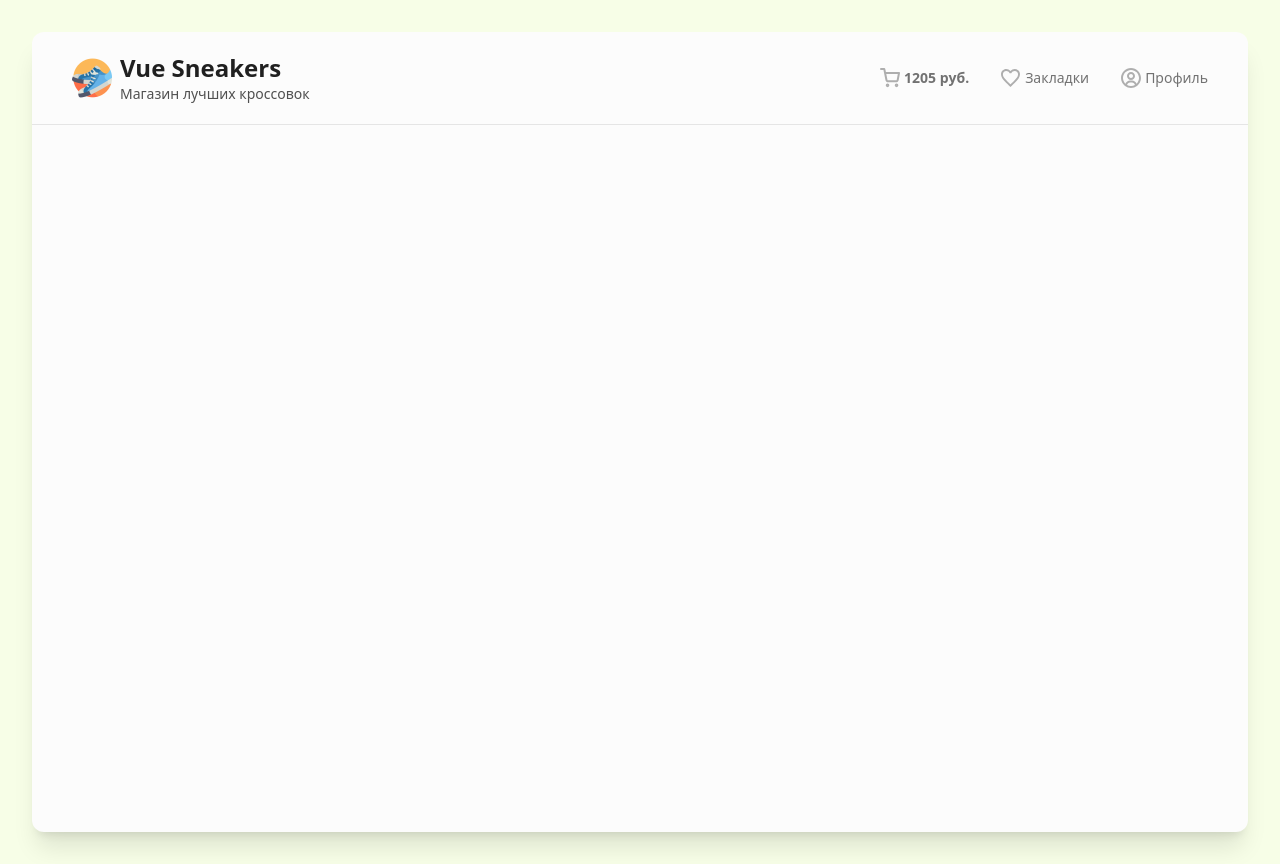
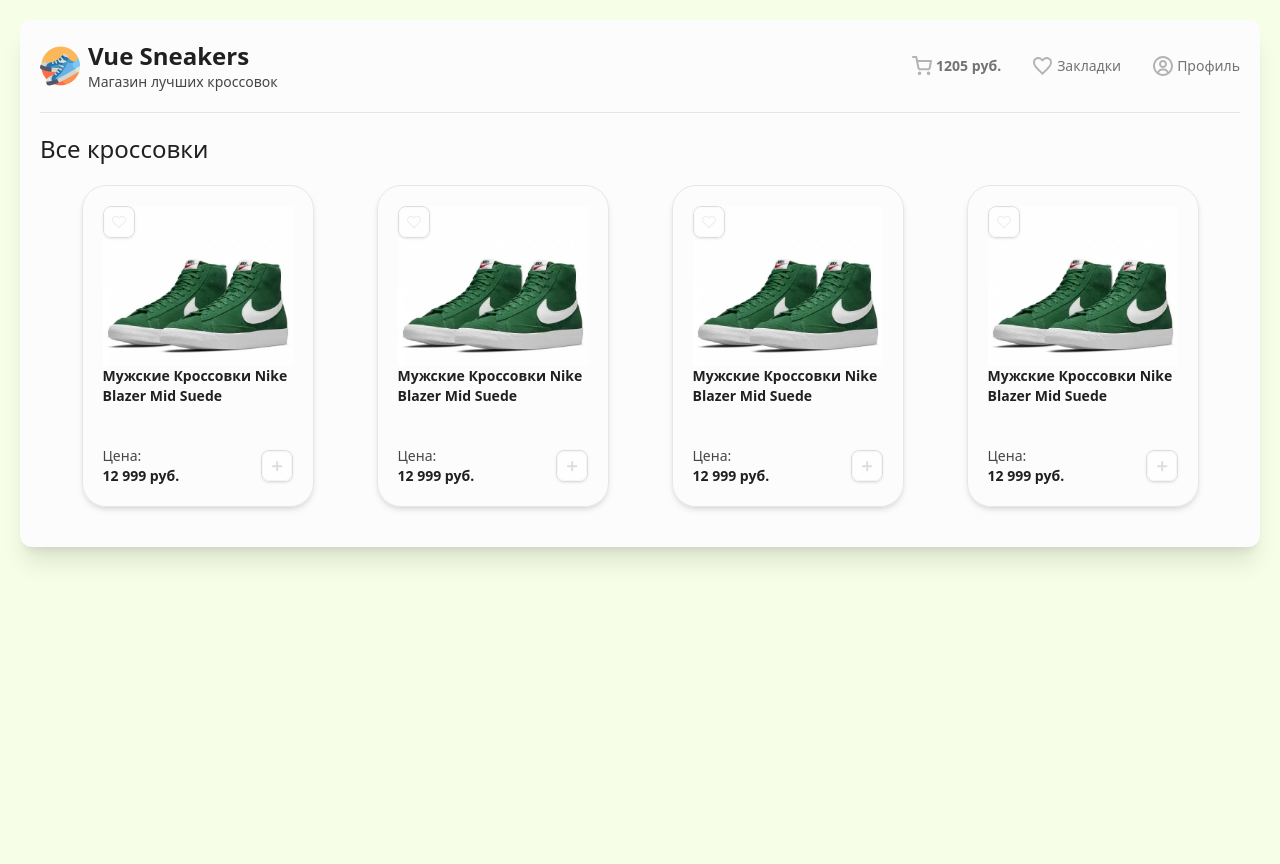
Before and after one commit to ArmanGrigorian/vue-Sneakers, a Vue app: page / in a window 1280 px wide. After the commit the page ends 800 px from the top, so only its background shows below. Built offline with nearby package versions, Linux system fonts and the light colour scheme.

Commit message:
completed styling the card component
modified:   index.html
modified:   src/App.vue
modified:   src/components/MyHeader.vue
new file:   src/components/SneakerCard.vue
new file:   src/components/SneakersSection.vue
modified:   tailwind.config.js

```diff
--- a/index.html
+++ b/index.html
@@ -7,7 +7,7 @@
   <title>Sneakers</title>
 </head>
 
-<body class="bg-customMainBg p-8 max-md:p-3">
+<body class="bg-customMainBg p-5 max-md:p-3">
   <div id="app"></div>
   <script type="module" src="/src/main.js"></script>
 </body>
--- a/src/App.vue
+++ b/src/App.vue
@@ -1,9 +1,11 @@
 <script setup>
 import MyHeader from './components/MyHeader.vue'
+import SneakersSection from './components/SneakersSection.vue'
 </script>
 
 <template>
-  <main class="max-w-[1440px] min-h-[100dvh] mx-auto bg-customWhite rounded-xl shadow-xl">
+  <main class="max-w-[1440px] mx-auto bg-customWhite rounded-xl shadow-xl">
     <MyHeader />
+    <SneakersSection />
   </main>
 </template>
--- a/src/components/MyHeader.vue
+++ b/src/components/MyHeader.vue
@@ -2,32 +2,32 @@
 
 <template>
   <header
-    class="flex justify-between items-center border-b border-neutral-200 px-10 py-5 max-md:px-5 max-md:py-4 max-md:flex-col max-md:justify-center max-md:gap-4"
+    class="flex justify-between items-center border-b border-neutral-200 mx-5 py-5 max-md:mx-4 max-md:py-4 max-md:flex-col max-md:justify-center max-md:gap-4"
   >
     <div class="flex items-center gap-2">
       <img src="/icons/logo.png" alt="Logo png" class="w-10" />
       <div>
-        <h2 class="text-customBlack text-2xl font-bold max-md:text-xl">Vue Sneakers</h2>
+        <h2 class="text-customBlack text-2xl font-bold select-none max-md:text-xl">Vue Sneakers</h2>
 
-        <p class="text-customGrey text-sm font-medium">Магазин лучших кроссовок</p>
+        <p class="text-customGrey text-sm font-medium select-none">Магазин лучших кроссовок</p>
       </div>
     </div>
 
     <ul class="flex flex-wrap items-center gap-8 max-md:w-full max-md:justify-between max-md:gap-1">
       <li
-        class="flex items-center gap-1 select-none cursor-pointer opacity-80 hover:opacity-100 active:scale-95 max-3xs:w-full"
+        class="flex items-center gap-1 select-none cursor-pointer transition opacity-75 hover:opacity-100 active:scale-95 max-3xs:w-full"
       >
         <img src="/icons/cart.svg" alt="cart svg" class="w-5" />
         <strong class="text-customGrey text-sm font-bold">1205 руб.</strong>
       </li>
       <li
-        class="flex items-center gap-1 select-none cursor-pointer opacity-80 hover:opacity-100 active:scale-95 max-3xs:w-full"
+        class="flex items-center gap-1 select-none cursor-pointer transition opacity-75 hover:opacity-100 active:scale-95 max-3xs:w-full"
       >
         <img src="/icons/heart.svg" alt="heart svg" class="w-5" />
         <span class="text-customGrey text-sm font-medium">Закладки</span>
       </li>
       <li
-        class="flex items-center gap-1 select-none cursor-pointer opacity-80 hover:opacity-100 active:scale-95 max-3xs:w-full"
+        class="flex items-center gap-1 select-none cursor-pointer transition opacity-75 hover:opacity-100 active:scale-95 max-3xs:w-full"
       >
         <img src="/icons/profile.svg" alt="profile svg" class="w-5" />
         <span class="text-customGrey text-sm font-medium">Профиль</span>
--- /dev/null
+++ b/src/components/SneakerCard.vue
@@ -0,0 +1,67 @@
+<script setup>
+import { ref } from 'vue'
+
+const liked = ref(false)
+const checked = ref(false)
+
+function handleLike() {
+  liked.value = !liked.value
+}
+
+function handleCheck() {
+  checked.value = !checked.value
+}
+</script>
+
+<template>
+  <div
+    class="relative border w-[232px] rounded-3xl shadow-md flex flex-col gap-10 p-5 transition hover:-translate-y-1 hover:shadow-xl max-sm:w-full"
+  >
+    <button @click="handleLike" type="button" class="absolute top-5 left-5 active:scale-95">
+      <img
+        v-if="!liked"
+        src="/icons/like-1.svg"
+        alt="like svg"
+        class="block w-8 h-8 border border-neutral-300 rounded-lg shadow opacity-75 transition hover:opacity-100"
+      />
+      <img
+        v-else
+        src="/icons/like-2.svg"
+        alt="liked svg"
+        class="block w-8 h-8 opacity-100 shadow border border-red-50 rounded-lg transition hover:opacity-80"
+      />
+    </button>
+
+    <div>
+      <img
+       src="/images/sneakers-1.jpg"
+        alt="sneakers-1 jpg"
+         class="block w-full max-h-40 object-contain object-top" />
+      <h5 class="text-customBlack text-sm font-semibold">
+        Мужские Кроссовки Nike Blazer Mid Suede
+      </h5>
+    </div>
+
+    <div class="flex justify-between items-center gap-1">
+      <p class="text-customGrey text-sm">
+        Цена: <br />
+        <strong class="text-customBlack font-semibold">12 999 руб.</strong>
+      </p>
+
+      <button @click="handleCheck" type="button" class="active:scale-95">
+        <img
+          v-if="!checked"
+          src="/icons/plus.svg"
+          alt="plus svg"
+          class="block w-8 h-8 border border-neutral-300 rounded-lg shadow opacity-75 transition hover:opacity-100"
+        />
+        <img
+          v-else
+          src="/icons/checked.svg"
+          alt="checked svg"
+          class="block w-8 h-8 transition opacity-100 hover:opacity-80"
+        />
+      </button>
+    </div>
+  </div>
+</template>
--- /dev/null
+++ b/src/components/SneakersSection.vue
@@ -0,0 +1,16 @@
+<script setup>
+import SneakerCard from './SneakerCard.vue'
+</script>
+
+<template>
+  <section class="p-5 max-md:p-4">
+    <h2 class="text-customBlack text-2xl font-medium">Все кроссовки</h2>
+
+    <div class="p-5 flex flex-wrap justify-around items-start gap-5 max-md:p-4 max-md:gap-4">
+      <SneakerCard />
+      <SneakerCard />
+      <SneakerCard />
+      <SneakerCard />
+    </div>
+  </section>
+</template>
--- a/tailwind.config.js
+++ b/tailwind.config.js
@@ -7,10 +7,10 @@
         customMainBg: '#f7fee7',
         customWhite: '#fcfcfc',
         customBlack: '#202020',
-        customGrey: '#505050'
+        customGrey: '#464646'
       },
       screens: {
-        "3xs": "320px",
+        '3xs': '320px'
       }
     }
   },
```
